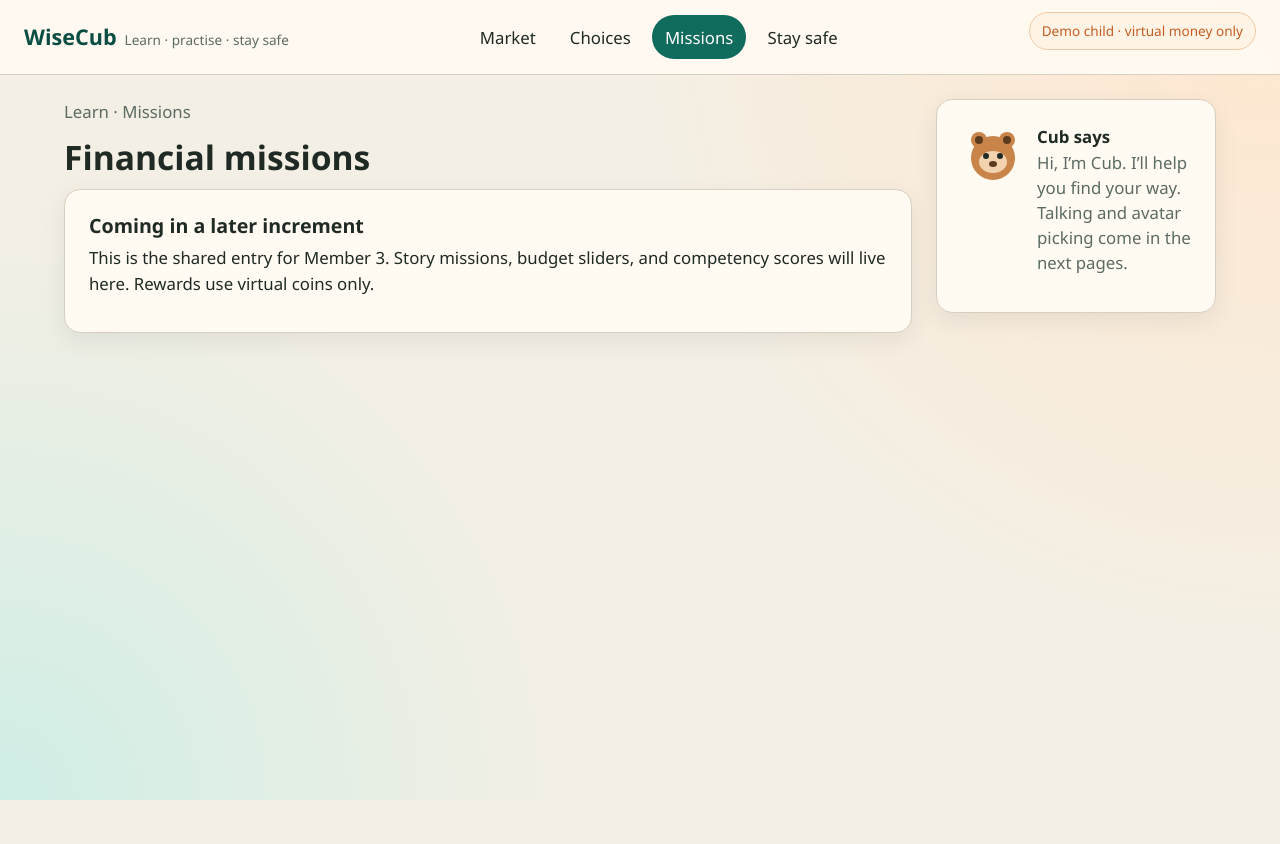
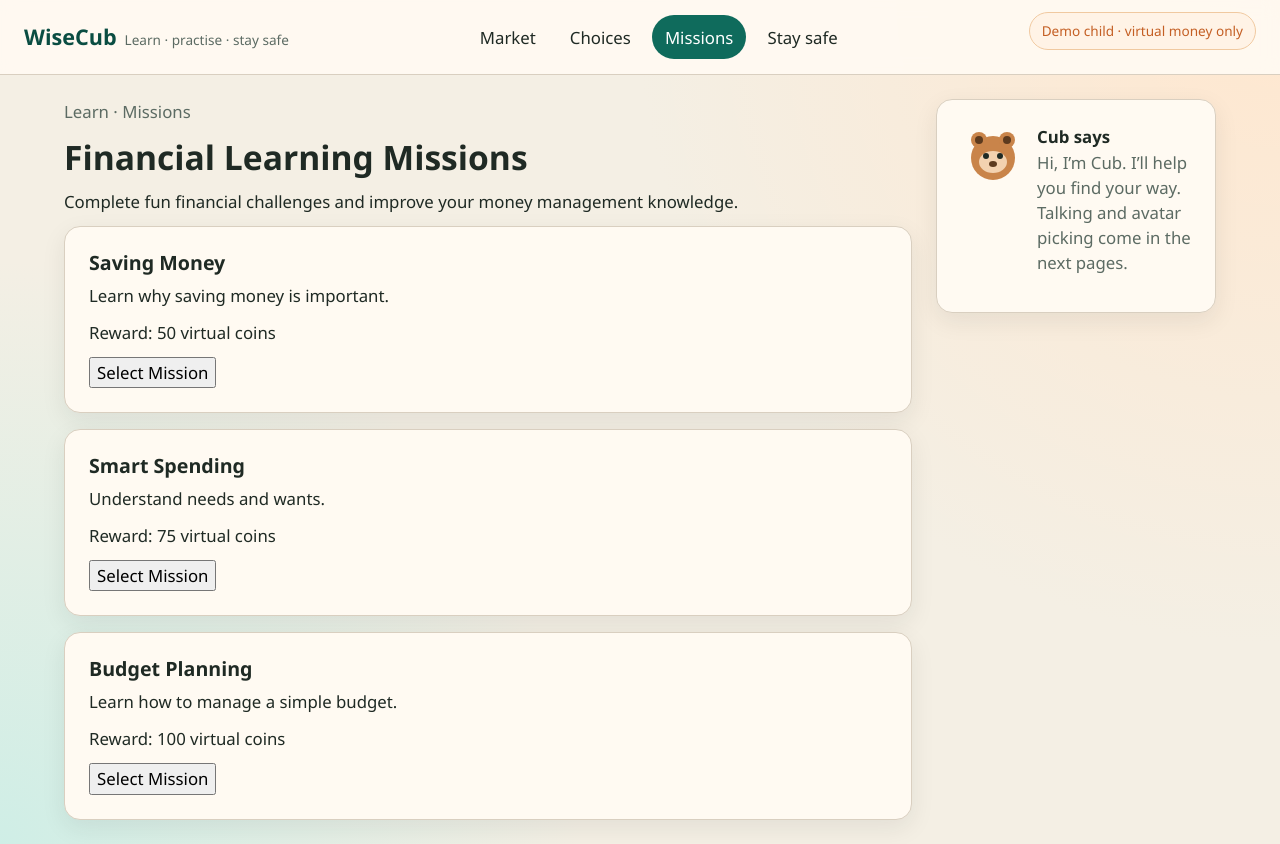
Before and after one commit to Sandumini021/WiseCub, a React (Vite) app in the folder frontend/: page /missions in a window 1280 px wide. Before the commit the page ends 800 px from the top, so only its background shows below. Built offline with nearby package versions, Linux system fonts and the light colour scheme.

Commit message:
feat(gamified-learning): add financial learning mission cards

```diff
--- a/frontend/src/modules/gamified-learning/pages/MissionBoardPage.tsx
+++ b/frontend/src/modules/gamified-learning/pages/MissionBoardPage.tsx
@@ -1,16 +1,59 @@
+
+import { useState } from "react";
 import { Card } from "../../../components/common/Card";
 
+const missions = [
+  {
+    id: 1,
+    title: "Saving Money",
+    description: "Learn why saving money is important.",
+    reward: 50,
+  },
+  {
+    id: 2,
+    title: "Smart Spending",
+    description: "Understand needs and wants.",
+    reward: 75,
+  },
+  {
+    id: 3,
+    title: "Budget Planning",
+    description: "Learn how to manage a simple budget.",
+    reward: 100,
+  },
+];
+
 export function MissionBoardPage() {
+  const [selectedMission, setSelectedMission] =
+    useState<number | null>(null);
+
   return (
     <div>
       <p className="muted">Learn · Missions</p>
-      <h1>Financial missions</h1>
-      <Card title="Coming in a later increment">
-        <p>
-          This is the shared entry for Member 3. Story missions, budget sliders,
-          and competency scores will live here. Rewards use virtual coins only.
-        </p>
-      </Card>
+      <h1>Financial Learning Missions</h1>
+
+      <p>
+        Complete fun financial challenges and improve
+        your money management knowledge.
+      </p>
+
+      <div style={{ display: "grid", gap: "16px" }}>
+        {missions.map((mission) => (
+          <Card key={mission.id} title={mission.title}>
+            <p>{mission.description}</p>
+            <p>Reward: {mission.reward} virtual coins</p>
+
+            <button
+              type="button"
+              onClick={() => setSelectedMission(mission.id)}
+            >
+              {selectedMission === mission.id
+                ? "Selected"
+                : "Select Mission"}
+            </button>
+          </Card>
+        ))}
+      </div>
     </div>
   );
 }
```
